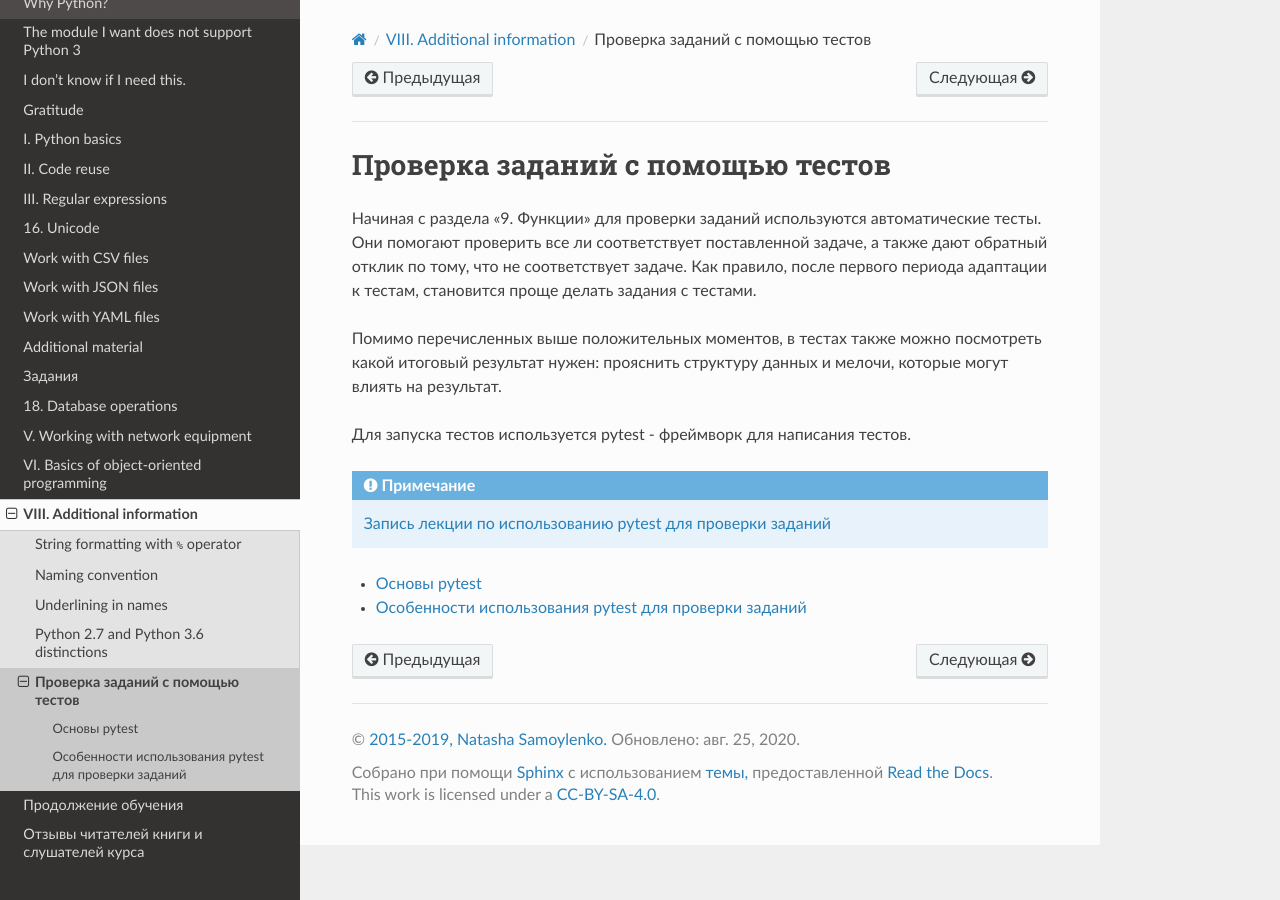
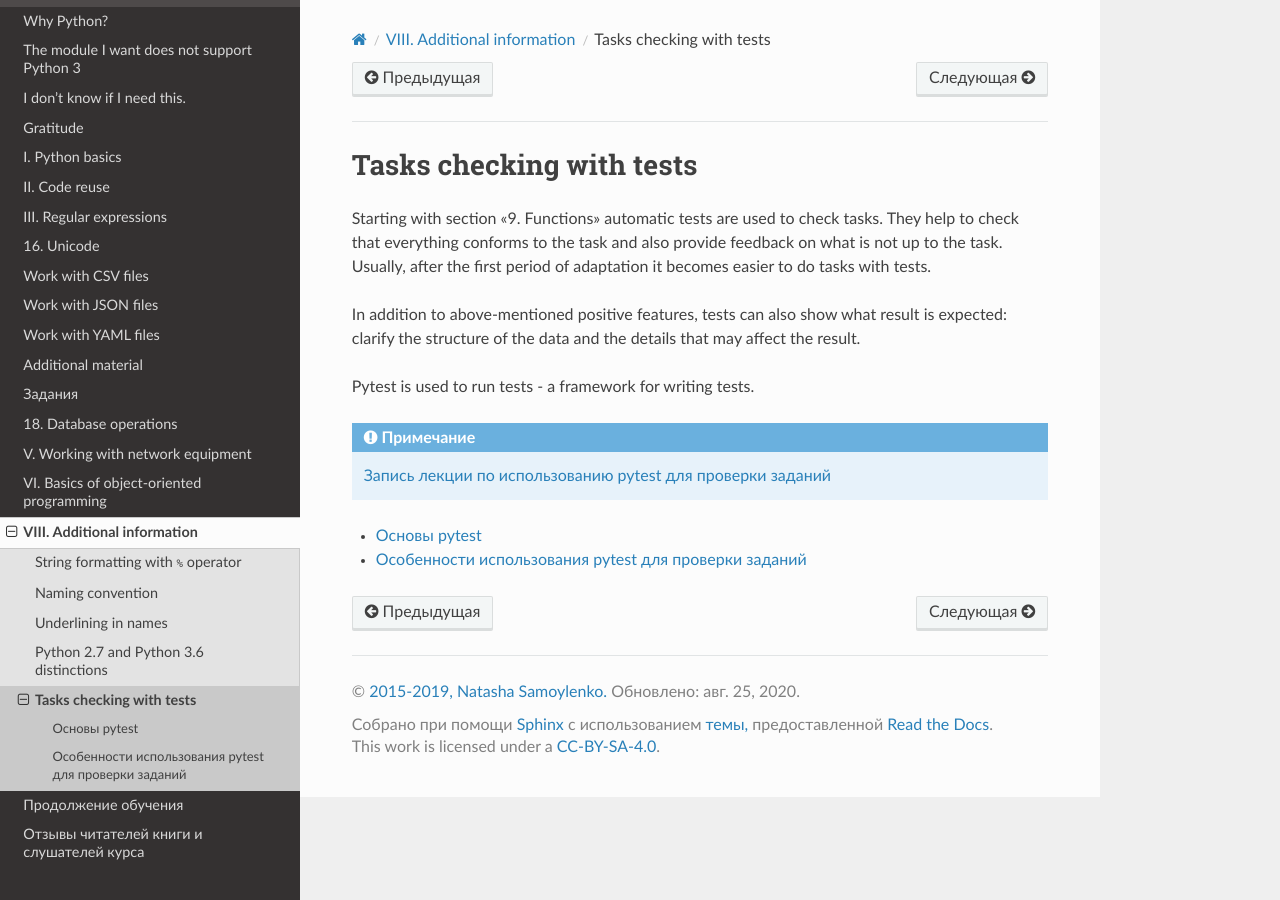
Before and after one commit to Aidar5/nattoeng, a Sphinx documentation site: the page built from docs/source/book/additional_info/pytest.rst, in a window 1280 px wide. Built offline with Sphinx 7.4.7 and the Read the Docs theme 2.0.0, drawn with Linux system fonts in a browser that asks for light colours; pages that are not in the unit, such as notebooks, are missing from menus.

Commit message:
Update pytest.rst

```diff
--- a/docs/source/book/additional_info/pytest.rst
+++ b/docs/source/book/additional_info/pytest.rst
@@ -4,20 +4,14 @@
 
 .. _additional_info_pytest:
 
-Проверка заданий с помощью тестов
+Tasks checking with tests
 =================================
 
-Начиная с раздела "9. Функции" для проверки заданий
-используются автоматические тесты. Они помогают проверить все ли
-соответствует поставленной задаче, а также дают обратный отклик по тому,
-что не соответствует задаче. Как правило, после первого периода
-адаптации к тестам, становится проще делать задания с тестами.
+Starting with section "9. Functions" automatic tests are used to check tasks. They help to check that everything conforms to the task and also provide feedback on what is not up to the task. Usually, after the first period of adaptation it becomes easier to do tasks with tests.
 
-Помимо перечисленных выше положительных моментов, в тестах также можно
-посмотреть какой итоговый результат нужен: прояснить структуру данных и
-мелочи, которые могут влиять на результат.
+In addition to above-mentioned positive features, tests can also show what result is expected: clarify the structure of the data and the details that may affect the result.
 
-Для запуска тестов используется pytest - фреймворк для написания тестов.
+Pytest is used to run tests - a framework for writing tests.
 
 .. note::
 
```
